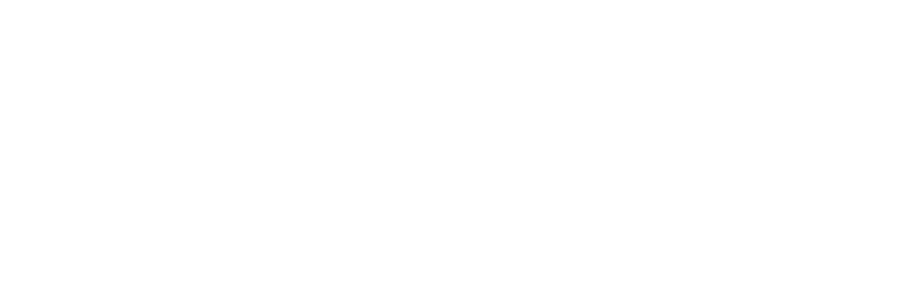
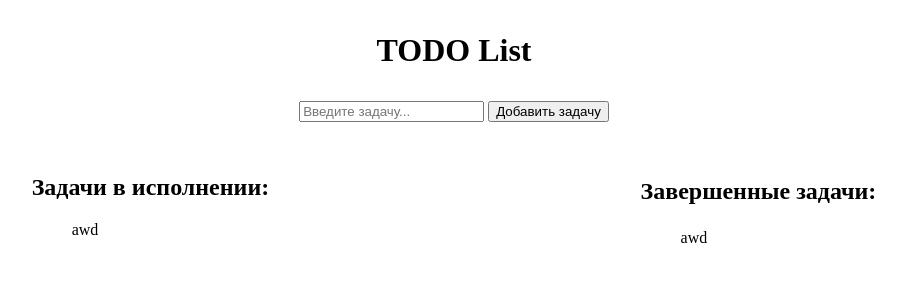
Before and after one commit to Salein/todo_list_task, a plain HTML site: page index.html in a window 1280 px wide. Shown: the whole page, without its empty margins (186-1091 px from the left). Drawn offline with Linux system fonts and the light colour scheme.

Commit message:
функция добавления тасков готова

```diff
--- a/index.css
+++ b/index.css
@@ -0,0 +1,23 @@
+body {
+    margin: 0;
+    padding: 0;
+}
+
+h1 {
+    text-align: center;
+    margin: 1em;
+}
+
+#taskForm {
+    text-align: center;
+}
+
+.wrapper {
+    display: flex;
+    margin: 2em;
+    justify-content: space-around;
+}
+
+h2, h3 {
+    font-size: 24px;
+}
--- a/index.html
+++ b/index.html
@@ -1,14 +1,34 @@
 <!DOCTYPE html>
 <html lang="en">
-<head>
-    <meta charset="UTF-8">
-    <meta name="viewport" content="width=device-width, initial-scale=1.0">
-    <link rel="stylesheet" href="/index.css">
-    <title>Document</title>
-</head>
-<body>
+  <head>
+    <meta charset="UTF-8" />
+    <meta name="viewport" content="width=device-width, initial-scale=1.0" />
+    <link rel="stylesheet" href="/index.css" />
+    <title>TODO</title>
+  </head>
+  <body>
+    <h1>TODO List</h1>
+    <form id="taskForm">
+      <input type="text" id="valueTask" placeholder="Введите задачу..." />
+      <button type="submit" id="submit">Добавить задачу</button>
+    </form>
 
+    <div class="wrapper">
+      <div class="wrapperPending">
+        <h2>Задачи в исполнении:</h2>
+        <ul id="taskPending">
+awd
+        </ul>
+      </div>
+
+      <div class="wrapperComplete">
+        <h3>Завершенные задачи:</h3>
+        <ul id="taskComplete">
+awd
+        </ul>
+      </div>
+    </div>
 
     <script src="/index.js"></script>
-</body>
+  </body>
 </html>
--- a/index.js
+++ b/index.js
@@ -0,0 +1,19 @@
+const taskForm = document.getElementById("taskForm")
+const valueTask = document.getElementById("valueTask")
+const taskPending = document.getElementById("taskPending")
+const taskComplete = document.getElementById("taskComplete")
+const pending = []
+
+taskForm.addEventListener("submit", (event) => {
+  event.preventDefault()
+
+  const task = valueTask.value.trim()
+
+  const newTask = document.createElement("li")
+  newTask.innerText = task
+
+  taskPending.appendChild(newTask)
+
+  valueTask.value = ""
+
+})
```
